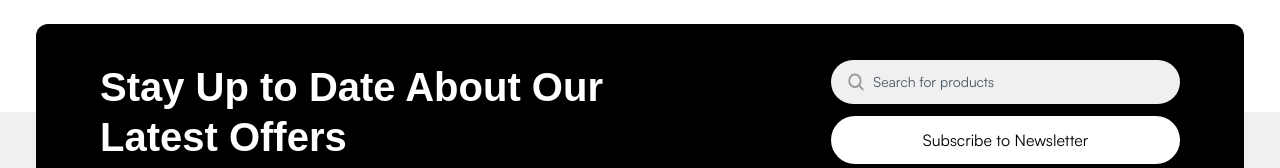
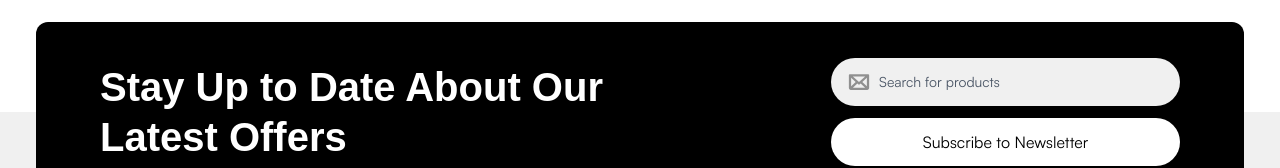
Before and after one commit to moudud-hoq/project-01, a website: page index.html in a window 1280 px wide. Shown: the part 3811-3979 px from the top of the page. Drawn offline with nearby package versions, Linux system fonts and the light colour scheme; a web font is replaced by a local one.

Commit message:
Newsletter Icon Change

```diff
--- a/index.html
+++ b/index.html
@@ -639,8 +639,12 @@
                     <div class="md:w-[349px] w-full space-y-3">
                         <div class="search-field flex items-center gap-2 bg-[#F0F0F0] px-4 py-3 rounded-full">
                             <button class="search-button rounded-full">
-                                <img src="./src/jpg/search.png" alt="Search Icon" class="w-5 h-5">
-                            </button>
+                                <svg xmlns="http://www.w3.org/2000/svg" width="24" height="24" viewBox="0 0 24 24"
+                                    fill="none">
+                                    <path
+                                        d="M21 4.125H3C2.70163 4.125 2.41548 4.24353 2.2045 4.4545C1.99353 4.66548 1.875 4.95163 1.875 5.25V18C1.875 18.4973 2.07254 18.9742 2.42417 19.3258C2.77581 19.6775 3.25272 19.875 3.75 19.875H20.25C20.7473 19.875 21.2242 19.6775 21.5758 19.3258C21.9275 18.9742 22.125 18.4973 22.125 18V5.25C22.125 4.95163 22.0065 4.66548 21.7955 4.4545C21.5845 4.24353 21.2984 4.125 21 4.125ZM12 11.9738L5.89219 6.375H18.1078L12 11.9738ZM8.69906 12L4.125 16.1925V7.8075L8.69906 12ZM10.3641 13.5262L11.2397 14.3297C11.4472 14.52 11.7185 14.6255 12 14.6255C12.2815 14.6255 12.5528 14.52 12.7603 14.3297L13.6359 13.5262L18.1078 17.625H5.89219L10.3641 13.5262ZM15.3009 12L19.875 7.8075V16.1925L15.3009 12Z"
+                                        fill="black" fill-opacity="0.4" />
+                                </svg> </button>
                             <input type="text" placeholder="Search for products"
                                 class="search-input w-full outline-none bg-transparent text-sm placeholder:text-gray-600">
                         </div>
```
